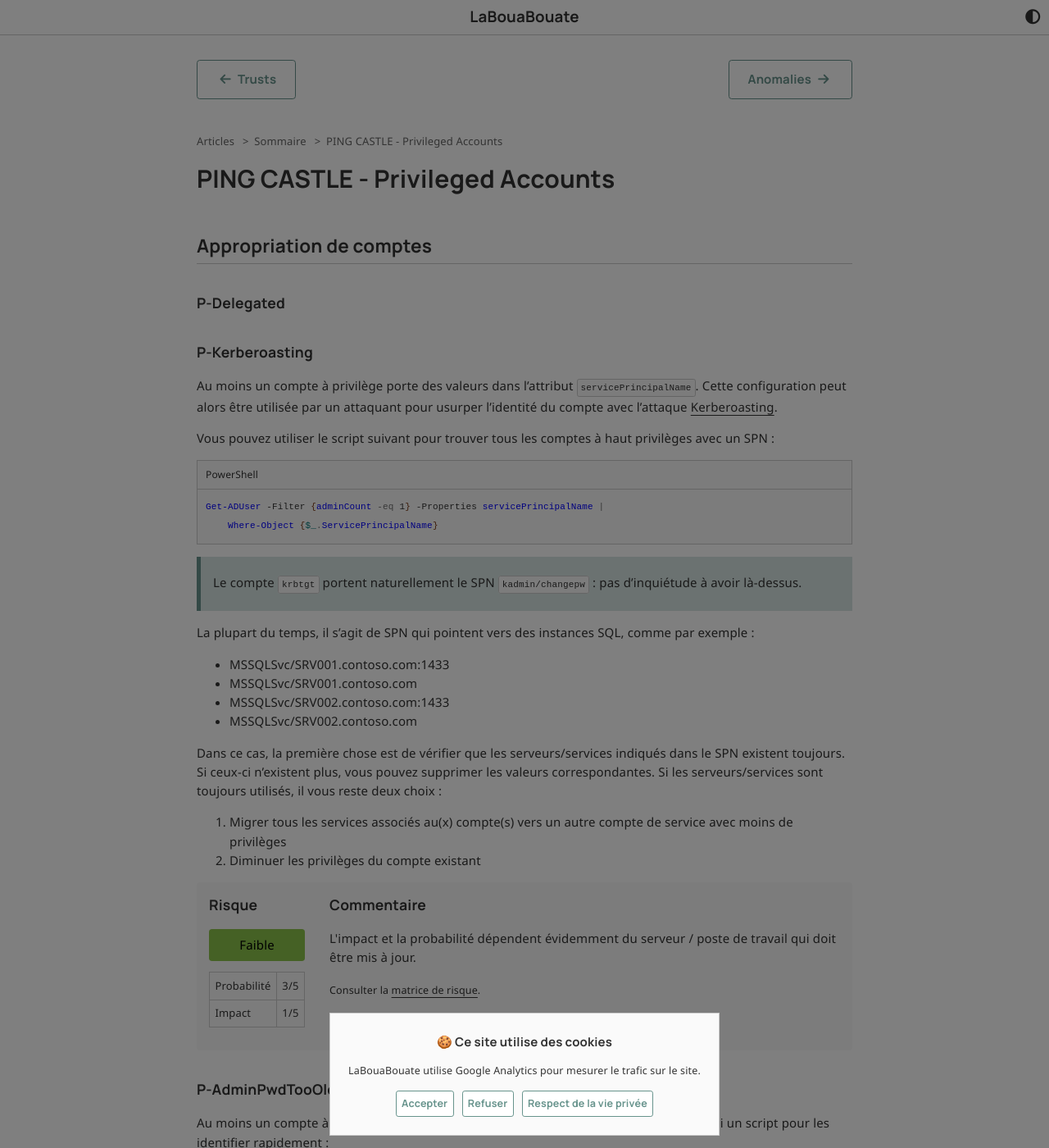
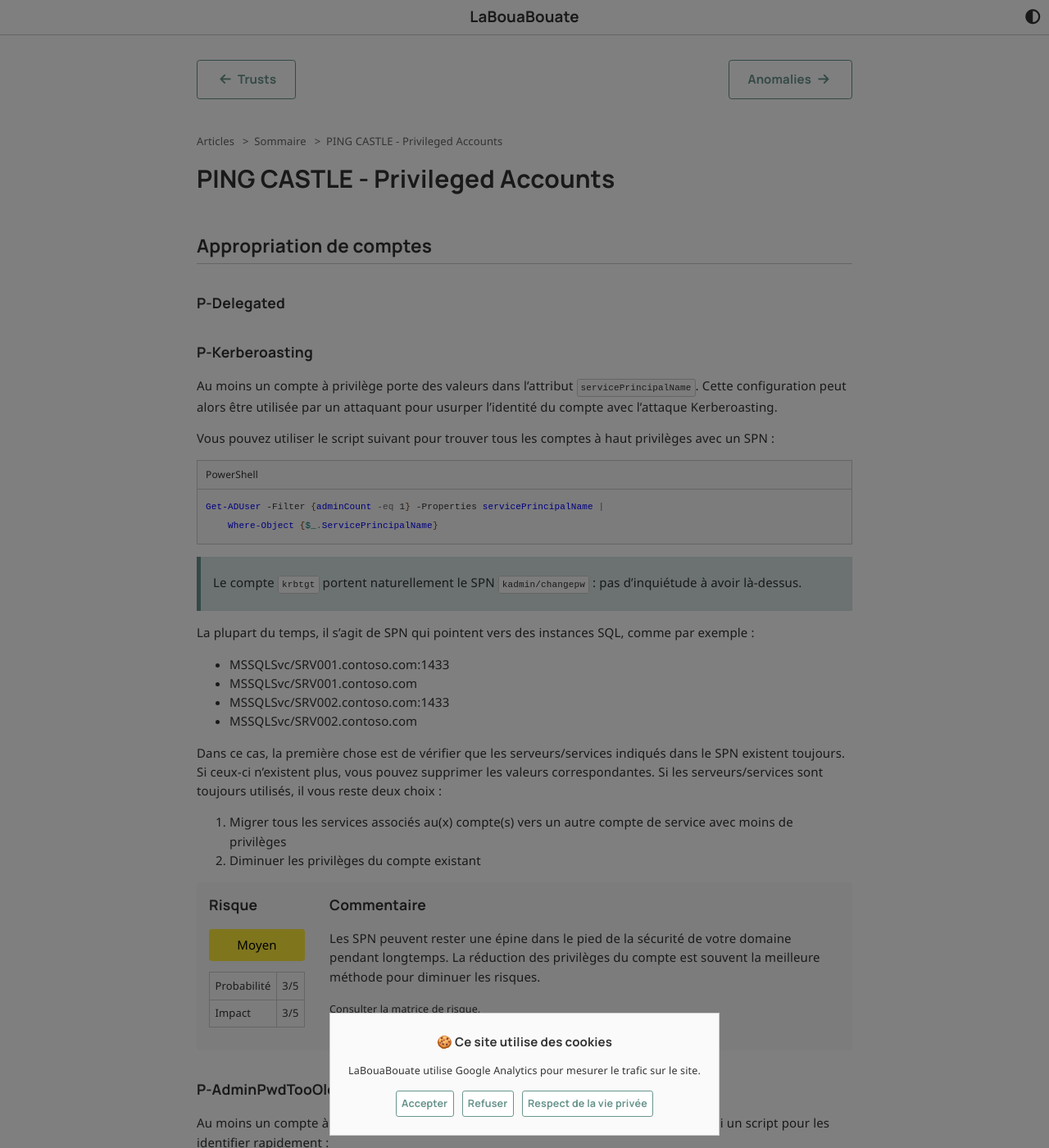
Before and after one commit to leobouard/leobouard.github.io, a Jekyll site: the page built from _posts/2025-06-04-remediation-ad-pingcastle-003.md, in a window 1280 px wide and 1400 px high. Shown: the whole window at 82% size. Built offline with Jekyll 4.4.1, drawn with Linux system fonts in a browser that asks for light colours; nearby versions of some CDN libraries; some web fonts are replaced; comment, search, counter and statistics services are not loaded.

Commit message:
Update 2025-06-04-remediation-ad-pingcastle-003.md

```diff
--- a/_posts/2025-06-04-remediation-ad-pingcastle-003.md
+++ b/_posts/2025-06-04-remediation-ad-pingcastle-003.md
@@ -16,7 +16,7 @@
 
 ### P-Kerberoasting
 
-Au moins un compte à privilège porte des valeurs dans l'attribut `servicePrincipalName`. Cette configuration peut alors être utilisée par un attaquant pour usurper l'identité du compte avec l'attaque [Kerberoasting](https://beta.hackndo.com/kerberoasting/).
+Au moins un compte à privilège porte des valeurs dans l'attribut `servicePrincipalName`. Cette configuration peut alors être utilisée par un attaquant pour usurper l'identité du compte avec l'attaque Kerberoasting.
 
 Vous pouvez utiliser le script suivant pour trouver tous les comptes à haut privilèges avec un SPN :
 
@@ -39,7 +39,7 @@
 1. Migrer tous les services associés au(x) compte(s) vers un autre compte de service avec moins de privilèges
 2. Diminuer les privilèges du compte existant
 
-{% include risk-score.html impact=1 probability=3 comment="L'impact et la probabilité dépendent évidemment du serveur / poste de travail qui doit être mis à jour." %}
+{% include risk-score.html impact=3 probability=3 comment="Les SPN peuvent rester une épine dans le pied de la sécurité de votre domaine pendant longtemps. La réduction des privilèges du compte est souvent la meilleure méthode pour diminuer les risques." %}
 
 ### P-AdminPwdTooOld
 
```
